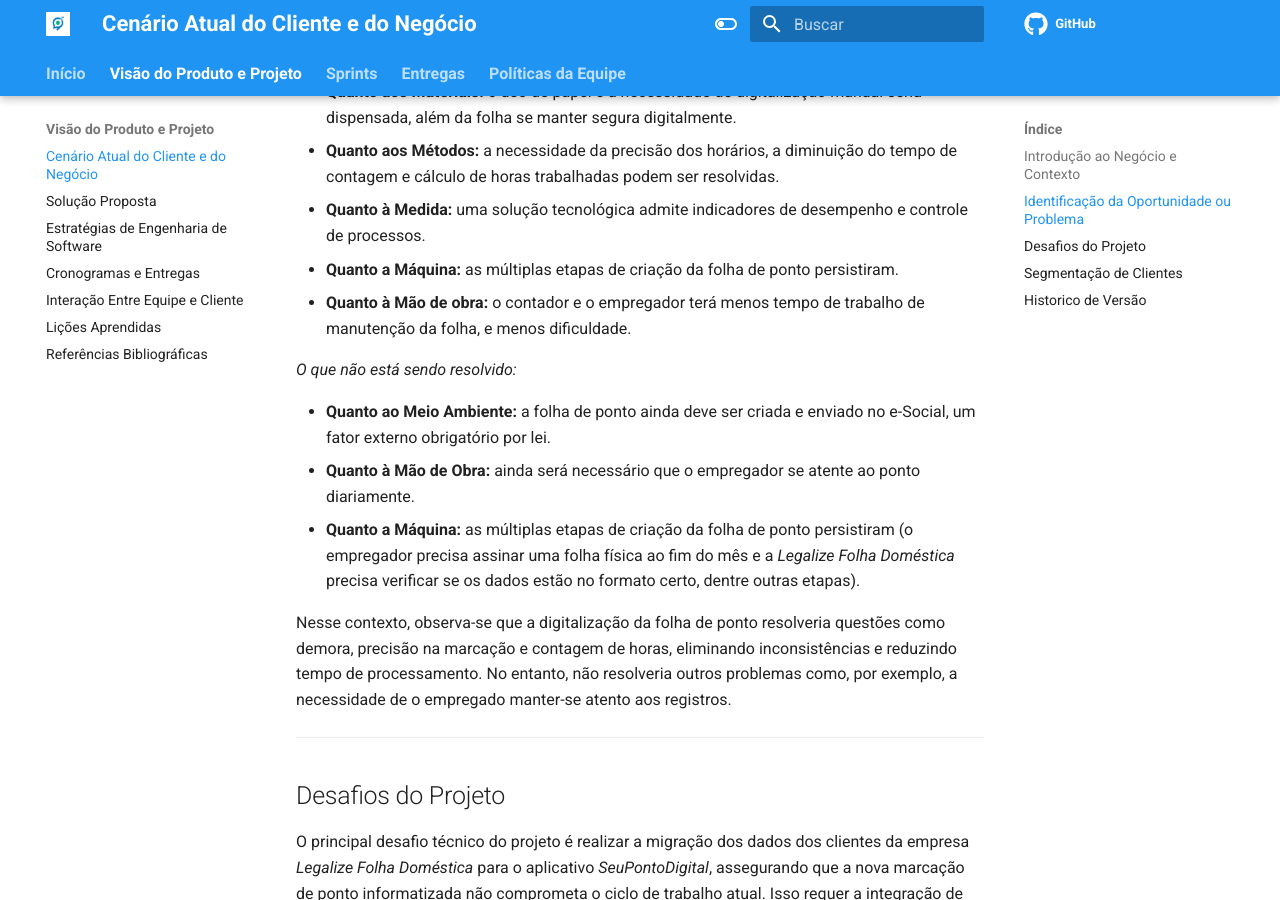
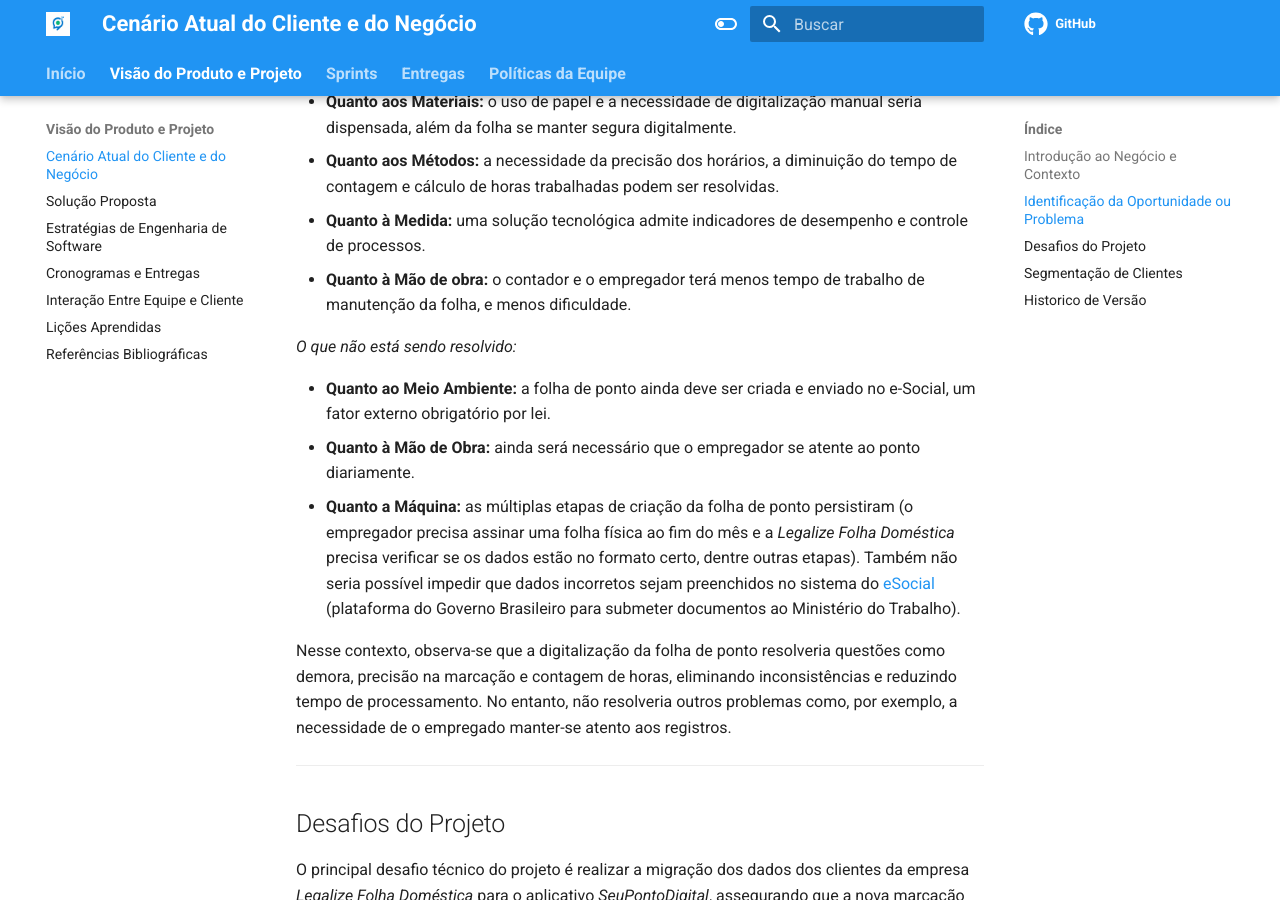
Before and after one commit to mdsreq-fga-unb/2025.1-T01-SeuPontoDigital, an MkDocs documentation site: the page built from docs/doc-visao/top1.md, in a window 1280 px wide and 900 px high, scrolled down 1706 px. Built offline with MkDocs 1.6.1 and Material for MkDocs 9.7.7, drawn with Linux system fonts in a browser that asks for light colours; comment, search, counter and statistics services are not loaded.

Commit message:
(docs): adicionando novos tópicos para o diagrama de ishikawa

```diff
--- a/docs/doc-visao/top1.md
+++ b/docs/doc-visao/top1.md
@@ -14,7 +14,7 @@ De acordo com a [Lei Complementar 150](https://www.planalto.gov.br/ccivil_03/lei
 
 A figura a seguir apresenta o Diagrama de Ishikawa sobre o problema enfretado pela *Legalize Folha Doméstica*:
 
-![Diagrama de Ishikawa ](../assets/images/diagrama_ishikawa.png)
+![Diagrama de Ishikawa ](../assets/images/diagrama-de-ishikawa-v1.1.png)
 
 É possível perceber, por meio do diagrama, que alguns desses aspectos do problema podem ser resolvidos com o uso da tecnologia, enquanto outros não.
 
@@ -24,14 +24,13 @@ A figura a seguir apresenta o Diagrama de Ishikawa sobre o problema enfretado pe
   - **Quanto aos Materiais:** o uso de papel e a necessidade de digitalização manual seria dispensada, além da folha se manter segura digitalmente.
   - **Quanto aos Métodos:** a necessidade da precisão dos horários, a diminuição do tempo de contagem e cálculo de horas trabalhadas podem ser resolvidas.
   - **Quanto à Medida:** uma solução tecnológica admite indicadores de desempenho e controle de processos.
-  - **Quanto a Máquina:** as múltiplas etapas de criação da folha de ponto persistiram.
   - **Quanto à Mão de obra:** o contador e o empregador terá menos tempo de trabalho de manutenção da folha, e menos dificuldade.
 
 *O que não está sendo resolvido:*
 
   - **Quanto ao Meio Ambiente:** a folha de ponto ainda deve ser criada e enviado no e-Social, um fator externo obrigatório por lei.
   - **Quanto à Mão de Obra:** ainda será necessário que o empregador se atente ao ponto diariamente.
-  - **Quanto a Máquina:** as múltiplas etapas de criação da folha de ponto persistiram (o empregador precisa assinar uma folha física ao fim do mês e a *Legalize Folha Doméstica* precisa verificar se os dados estão no formato certo, dentre outras etapas).
+  - **Quanto a Máquina:** as múltiplas etapas de criação da folha de ponto persistiram (o empregador precisa assinar uma folha física ao fim do mês e a *Legalize Folha Doméstica* precisa verificar se os dados estão no formato certo, dentre outras etapas). Também não seria possível impedir que dados incorretos sejam preenchidos no sistema do [eSocial](https://www.gov.br/esocial/pt-br) (plataforma do Governo Brasileiro para submeter documentos ao Ministério do Trabalho).
 
 Nesse contexto, observa-se que a digitalização da folha de ponto resolveria questões como demora, precisão na marcação e contagem de horas, eliminando inconsistências e reduzindo tempo de processamento. No entanto, não resolveria outros problemas como, por exemplo, a necessidade de o empregado manter-se atento aos registros.
 
```
Also changed, not shown: docs/assets/images/diagrama-de-ishikawa-v1.1.png (added), docs/assets/images/diagrama_ishikawa.png (deleted).
